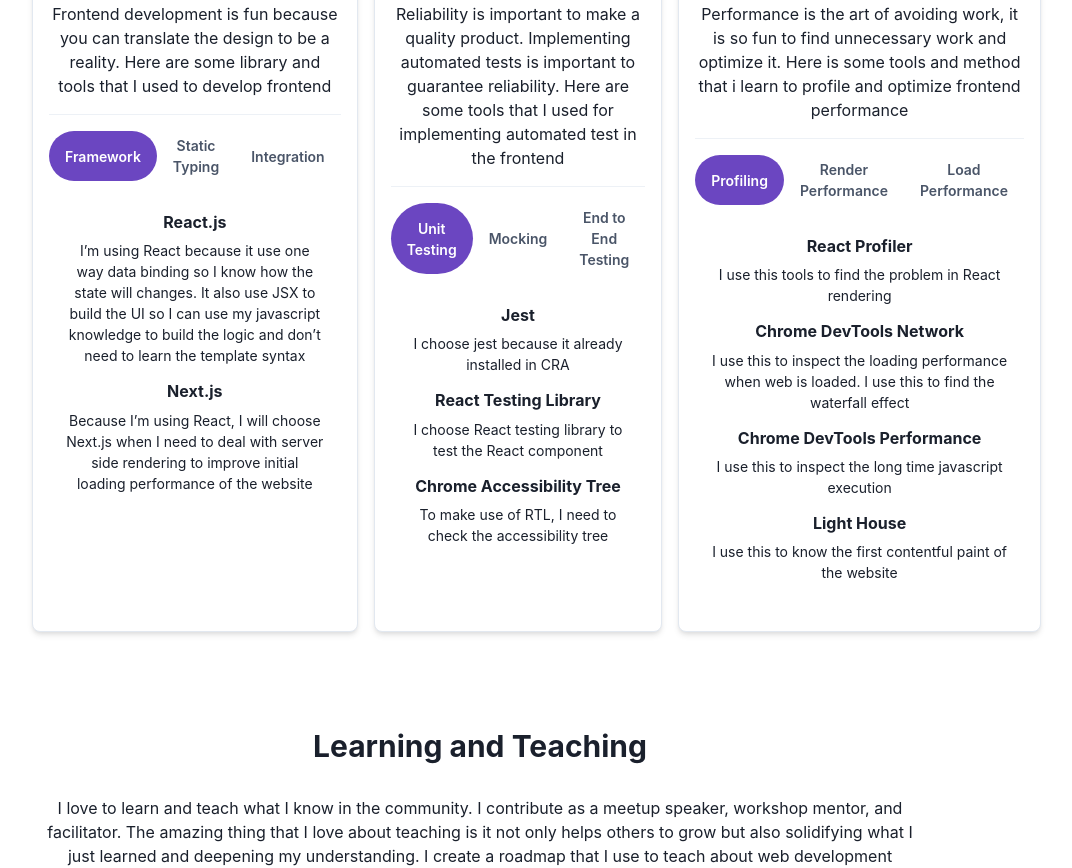
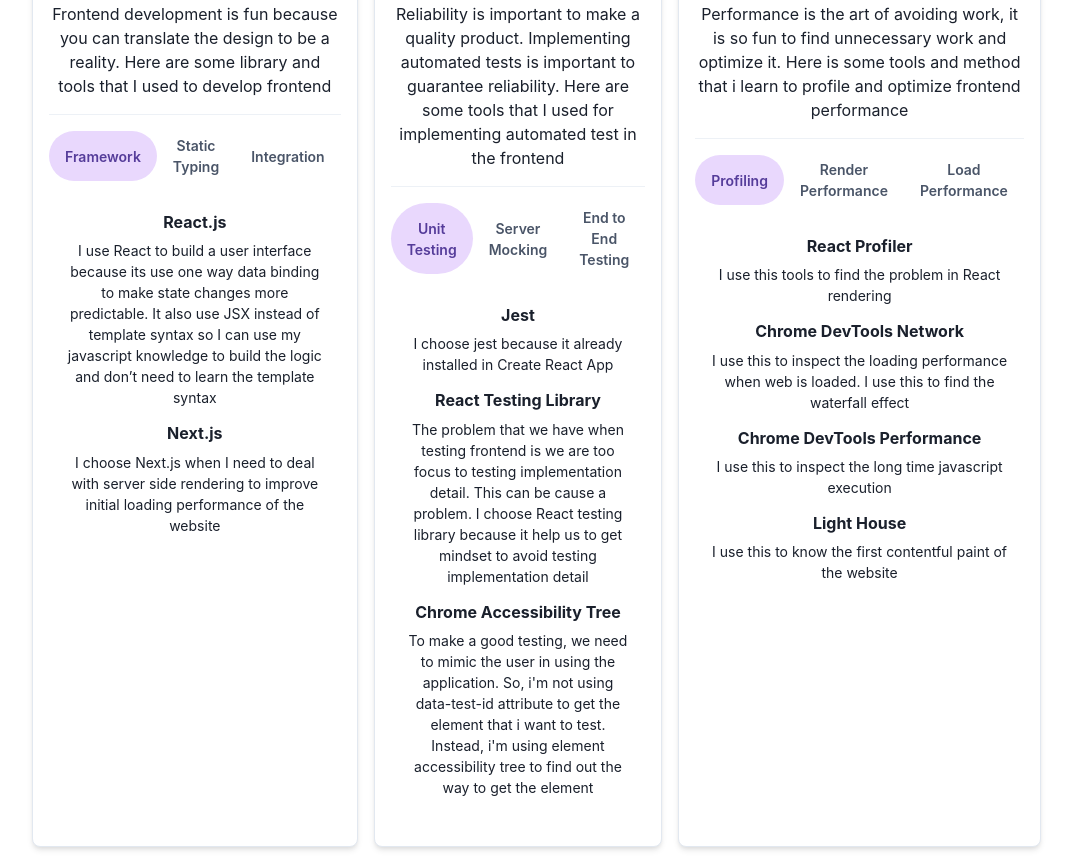
Before and after one commit to mnindrazaka/personal-website, a Next.js app: page / in a window 1280 px wide. Shown: the part 740-1608 px from the top of the page, without its empty margins (160-1232 px from the left). Built offline with nearby package versions, Linux system fonts and the light colour scheme.

Commit message:
add explanation in frontend development and automated test

```diff
--- a/modules/LandingPage/LandingPage.tsx
+++ b/modules/LandingPage/LandingPage.tsx
@@ -41,12 +41,12 @@
           {
             title: "React.js",
             description:
-              "I’m using React because it use one way data binding so I know how the state will changes. It also use JSX to build the UI so I can use my javascript knowledge to build the logic and don’t need to learn the template syntax",
+              "I use React to build a user interface because its use one way data binding to make state changes more predictable. It also use JSX instead of template syntax so I can use my javascript knowledge to build the logic and don’t need to learn the template syntax",
           },
           {
             title: "Next.js",
             description:
-              "Because I’m using React, I will choose Next.js when I need to deal with server side rendering to improve initial loading performance of the website",
+              "I choose Next.js when I need to deal with server side rendering to improve initial loading performance of the website",
           },
         ],
       },
@@ -56,7 +56,7 @@
           {
             title: "Typescript",
             description:
-              "I use typescript to make sure data structure in my project and avoid runtime error that cause of it",
+              "I use typescript for static typing to construct data structure in my project and help catching typing problem on compile time",
           },
         ],
       },
@@ -66,12 +66,12 @@
           {
             title: "React Query",
             description:
-              "I use React query to handling data fetching and mutation to backend. I choose this because its support cache and blablabla",
+              "I choose React Query for storing and mutating server state. Server state must be handled differently because it can be out of sync with our application. React Query help me to tackle that problem by using SWR (Stale While Revalidate) method. It also has support for REST API and GRAPHQL",
           },
           {
-            title: "Apollo",
+            title: "GraphQL Code Generator",
             description:
-              "I’m using Apollo for handling graphql because blablabla",
+              "This is a great tool when dealing with GraphQL. It can generate typescript type that reflect the data structure on our GraphQL server. It also can generate custom hook that will tie up React Query and generated typescript type",
           },
         ],
       },
@@ -88,27 +88,28 @@
         items: [
           {
             title: "Jest",
-            description: "I choose jest because it already installed in CRA",
+            description:
+              "I choose jest because it already installed in Create React App",
           },
           {
             title: "React Testing Library",
             description:
-              "I choose React testing library to test the React component",
+              "The problem that we have when testing frontend is we are too focus to testing implementation detail. This can be cause a problem. I choose React testing library because it help us to get mindset to avoid testing implementation detail",
           },
           {
             title: "Chrome Accessibility Tree",
             description:
-              "To make use of RTL, I need to check the accessibility tree",
+              "To make a good testing, we need to mimic the user in using the application. So, i'm not using data-test-id attribute to get the element that i want to test. Instead, i'm using element accessibility tree to find out the way to get the element",
           },
         ],
       },
       {
-        category: "Mocking",
+        category: "Server Mocking",
         items: [
           {
             title: "Mock Service Worker",
             description:
-              " Used for mocking response from backend, I choose this because I can use it when testing or when developing",
+              "Previously, if i need to test a component that has request to backend, i will mock the return value of javascript featch API. It is hard. Mock service worker help me because it create a mocking server on service worker and prevent the request to get to actual server. Later i can use that mock server in testing or development",
           },
         ],
       },
--- a/modules/LandingPage/ProjectCard.tsx
+++ b/modules/LandingPage/ProjectCard.tsx
@@ -35,8 +35,8 @@
       <Divider marginY="4" />
       <Wrap justify="center">
         {tools.map((tool) => (
-          <WrapItem>
-            <Tag size="sm" key={tool} colorScheme="purple" variant="outline">
+          <WrapItem key={tool}>
+            <Tag size="sm" colorScheme="purple" variant="outline">
               {tool}
             </Tag>
           </WrapItem>
--- a/modules/LandingPage/SkillCard.tsx
+++ b/modules/LandingPage/SkillCard.tsx
@@ -50,7 +50,7 @@
         <Text>{description}</Text>
         <Divider marginTop="8" />
         <Tabs
-          variant="solid-rounded"
+          variant="soft-rounded"
           colorScheme="purple"
           size="sm"
           align="center"
```
